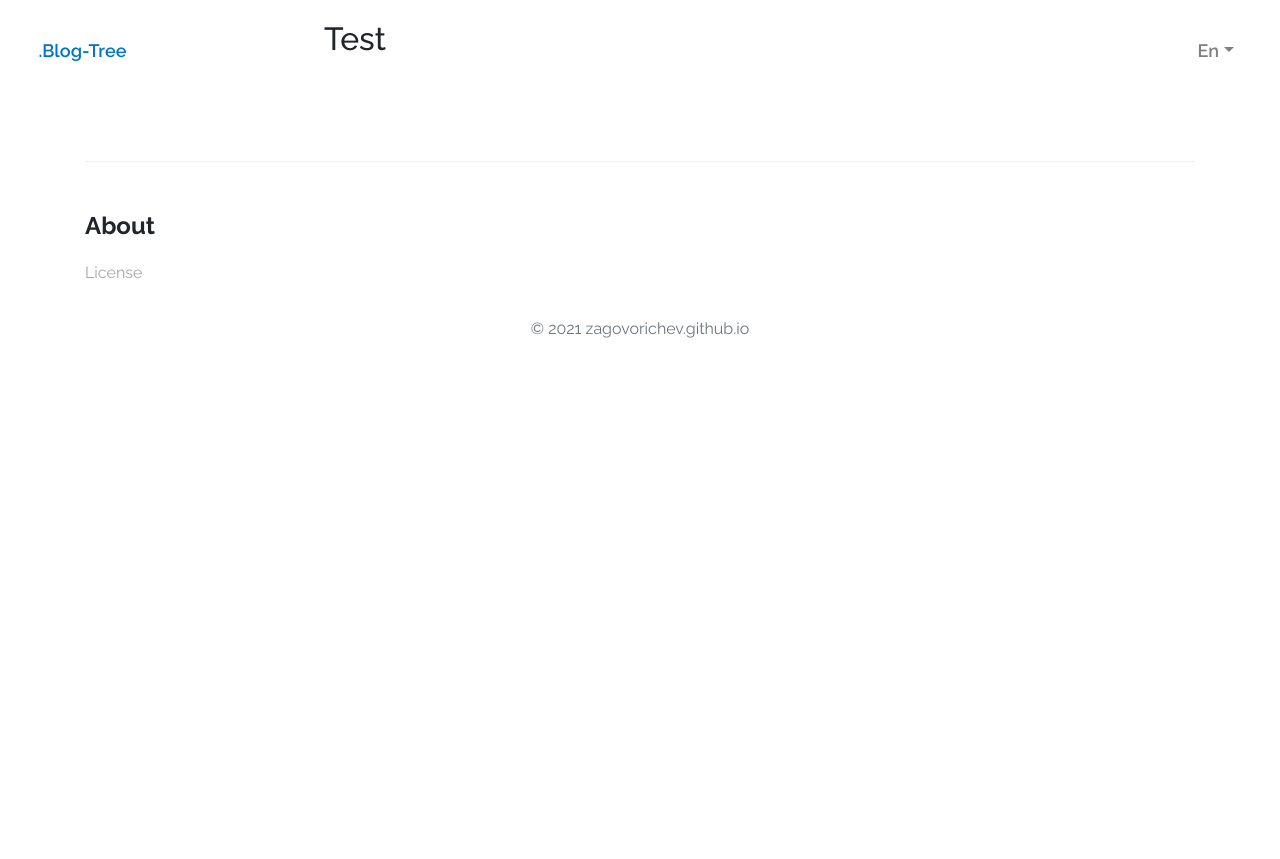
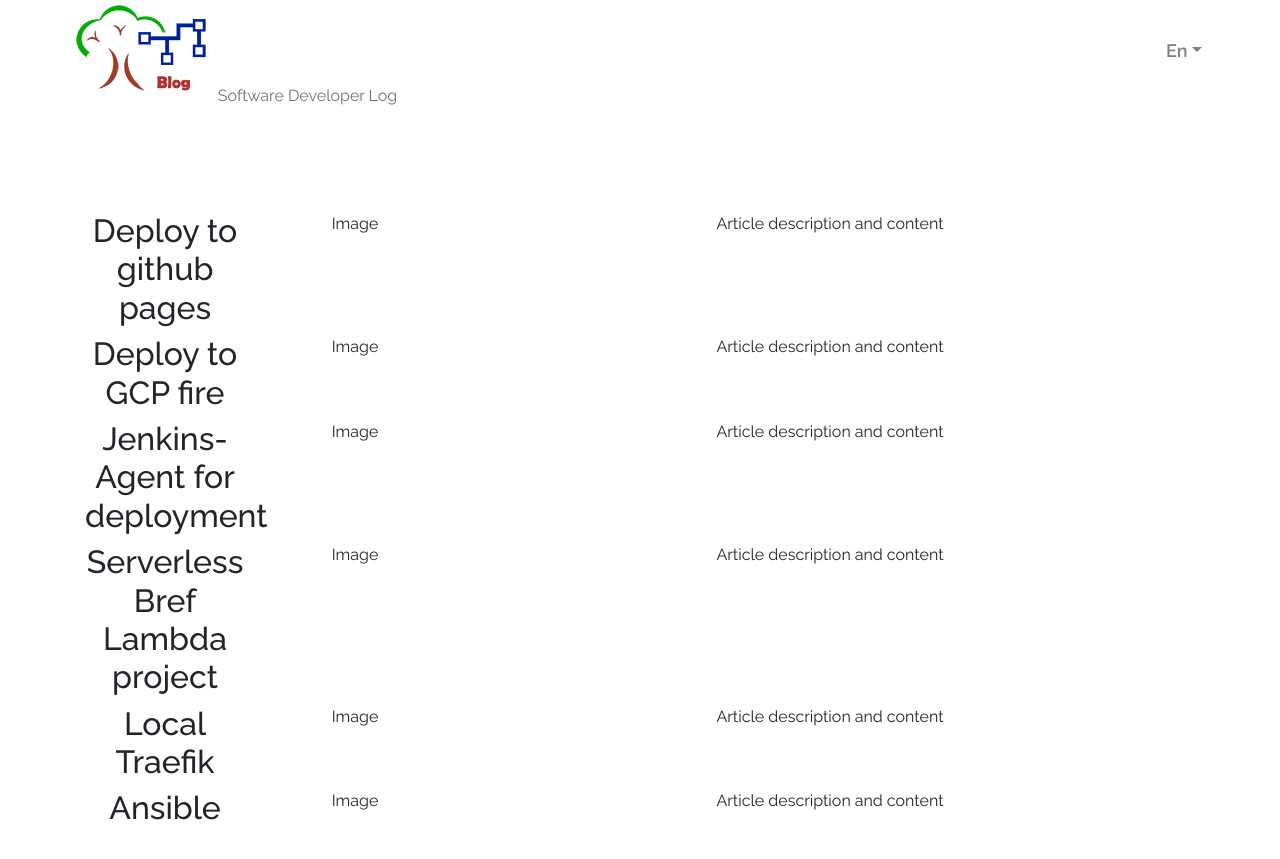
Before and after one commit to blog-tree/blog-tree.github.io, a React app: page / in a window 1280 px wide. Shown: the top 859 px of the page. Before the commit the page ends 800 px from the top, so only its background shows below. Built offline with nearby package versions, Linux system fonts and the light colour scheme.

Commit message:
todo article list

```diff
--- a/src/components/Pages/Main/Main.css
+++ b/src/components/Pages/Main/Main.css
@@ -6,8 +6,7 @@
 
 .section .container {
   width: 100%;
-  padding-right: 15px;
-  padding-left: 15px;
+  margin-top: 4rem;
   margin-right: auto;
   margin-left: auto;
 }
--- a/src/components/Pages/Main/Main.js
+++ b/src/components/Pages/Main/Main.js
@@ -1,22 +1,115 @@
 import React from 'react';
 import './Main.css';
+import {Row, Col, Container} from "react-bootstrap";
 
 class Main extends React.Component {
   render() {
     return (
-        <div className="main-component">
+      <>
           <section
             className={`section align-item-center`}
           >
-            <div className="container">
-              <div className="row align-item-center">
-                <div className="col-12 col-md-6">
-                  <h2>Test</h2>
-                </div>
-              </div>
-            </div>
+            <Container>
+              <Row>
+                <Col xs lg="5" className="text-muted">
+                  Software Developer Log
+                </Col>
+              </Row>
+            </Container>
+            <Container>
+              <Row>
+                <Col>
+                  <Row>
+                    <Col sm={2}>
+                      <h2>Deploy to github pages</h2>
+                    </Col>
+                    <Col sm={2}>
+                      Image
+                    </Col>
+                    <Col sm={8}>
+                      <div>Article description and content</div>
+                    </Col>
+                  </Row>
+                </Col>
+              </Row>
+              <Row>
+                <Col>
+                  <Row>
+                    <Col sm={2}>
+                      <h2>Deploy to GCP fire</h2>
+                    </Col>
+                    <Col sm={2}>
+                      Image
+                    </Col>
+                    <Col sm={8}>
+                      <div>Article description and content</div>
+                    </Col>
+                  </Row>
+                </Col>
+              </Row>
+              <Row>
+                <Col>
+                  <Row>
+                    <Col sm={2}>
+                      <h2>Jenkins-Agent for deployment</h2>
+                    </Col>
+                    <Col sm={2}>
+                      Image
+                    </Col>
+                    <Col sm={8}>
+                      <div>Article description and content</div>
+                    </Col>
+                  </Row>
+                </Col>
+              </Row>
+              <Row>
+                <Col>
+                  <Row>
+                    <Col sm={2}>
+                      <h2>Serverless Bref Lambda project</h2>
+                    </Col>
+                    <Col sm={2}>
+                      Image
+                    </Col>
+                    <Col sm={8}>
+                      <div>Article description and content</div>
+                    </Col>
+                  </Row>
+                </Col>
+              </Row>
+              <Row>
+                <Col>
+                  <Row>
+                    <Col sm={2}>
+                      <h2>Local Traefik</h2>
+                    </Col>
+                    <Col sm={2}>
+                      Image
+                    </Col>
+                    <Col sm={8}>
+                      <div>Article description and content</div>
+                    </Col>
+                  </Row>
+                </Col>
+              </Row>
+              <Row>
+                <Col>
+                  <Row>
+                    <Col sm={2}>
+                      <h2>Ansible</h2>
+                    </Col>
+                    <Col sm={2}>
+                      Image
+                    </Col>
+                    <Col sm={8}>
+                      <div>Article description and content</div>
+                    </Col>
+                  </Row>
+                </Col>
+              </Row>
+            </Container>
           </section>
-        </div>
+      </>
     );
   }
 }
--- a/src/components/Template/Navigation/Navigation.js
+++ b/src/components/Template/Navigation/Navigation.js
@@ -1,8 +1,8 @@
 import React, {useContext, useEffect, useState} from 'react';
-import {Navbar, Nav, NavDropdown} from 'react-bootstrap';
-import { Link } from 'react-router-dom';
+import {Navbar, Nav, NavDropdown, Container} from 'react-bootstrap';
 import './Navigation.css';
 import {Context} from "../../Tools/Translate/Wrapper";
+import logo from "./Img/logo.png"
 
 const Navigation = () => {
   const [state, setState] = useState({ activeClass: 'top' });
@@ -35,12 +35,17 @@
   });
 
   return (
-    <Navbar collapseOnSelect expand="lg" fixed="top" className={`mcnavbar ${state.activeClass}`}>
-      <Link to="/">.Blog-Tree</Link>
+    <Navbar fixed="top" className={`mcnavbar ${state.activeClass}`}>
+      <Container>
+        <Navbar.Brand href="/"><img src={logo} alt=".Blog-Tree"/></Navbar.Brand>
         <Navbar.Toggle aria-controls="responsive-navbar-nav" />
         <Navbar.Collapse id="responsive-navbar-nav">
-        <Nav className="mr-auto">
-        </Nav>
+          {/*<Nav className="me-auto">*/}
+          {/*  <FormControl*/}
+          {/*    placeholder="Search"*/}
+          {/*  />*/}
+          {/*</Nav>*/}
+          <Nav className="mr-auto"/>
           <Nav className="mcnav">
             <NavDropdown title={getLang(context.locale)} id="nav-dropdown" onSelect={context.selectLanguage}>
               <NavDropdown.Item eventKey="en">{getLang('en')}</NavDropdown.Item>
@@ -50,6 +55,7 @@
             </NavDropdown>
           </Nav>
         </Navbar.Collapse>
+      </Container>
     </Navbar>
   );
 }
```
Also changed, not shown: README.md, public/favicon.ico, src/components/Template/Navigation/Img/logo.png (added), src/logo.svg (deleted). Lines whose indentation alone changed are shown as unchanged.
